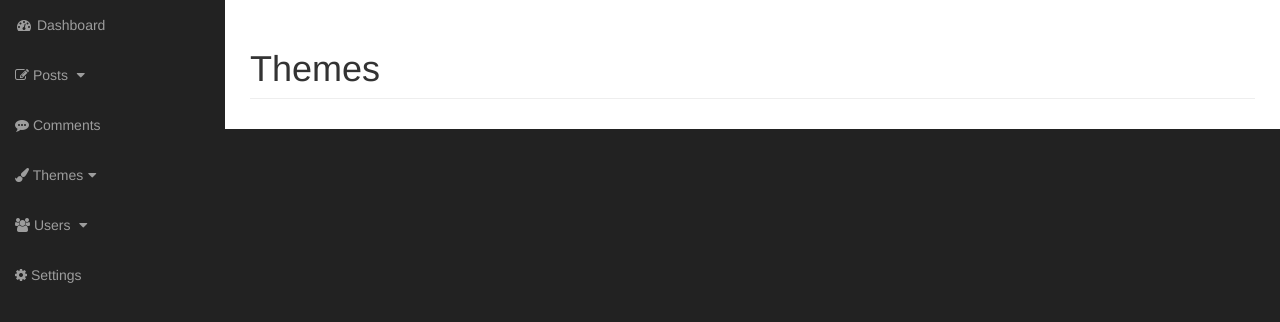
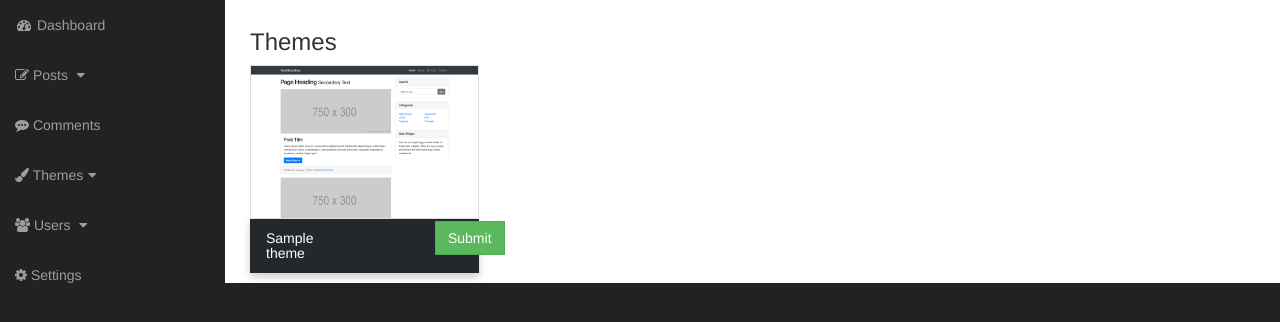
Before and after one commit to KoichaDev/koicha-cms, a PHP site: page /admin/themes.php in a window 1280 px wide. Shown: the part 51-373 px from the top of the page. Run offline with PHP 8.4, Linux system fonts and the light colour scheme; the visitor is signed in with stand-in values (Sample User, id 1); tables that the repository leaves empty or names only in its code hold one stand-in row (values such as "Sample post"); data that the repository does not hold is empty; some libraries are stand-ins or nearby versions.

Commit message:
Admin: Part 1 - Added Theme section to activate
- This section is just to activate, but not fully functional for the front page to be activated yet.
- TODO: Part 2 - Add the front-end to work when activating the theme

```diff
--- a/admin/includes/admin_header.php
+++ b/admin/includes/admin_header.php
@@ -50,6 +50,9 @@
     <!-- Toaster CSS  -->
     <link rel="stylesheet" href="https://cdnjs.cloudflare.com/ajax/libs/toastr.js/latest/css/toastr.min.css" integrity="sha256-ENFZrbVzylNbgnXx0n3I1g//2WeO47XxoPe0vkp3NC8=" crossorigin="anonymous" />
 
+    <!-- Card CSS -->
+    <link href="../css/card.css" rel="stylesheet">
+
 
     <!-- HTML5 Shim and Respond.js IE8 support of HTML5 elements and media queries -->
     <!-- WARNING: Respond.js doesn't work if you view the page via file:// -->
--- a/admin/includes/admin_navigation.php
+++ b/admin/includes/admin_navigation.php
@@ -55,6 +55,9 @@
                         <a href="javascript:;" data-toggle="collapse" data-target="#themes-dropdown"><i class="fa fa-paint-brush"></i> Themes<i class="fa fa-fw fa-caret-down"></i></a>
                         <ul id="themes-dropdown" class="collapse">
                             <li>
+                                <a href="themes.php"></i> Apperance</a>
+                            </li>
+                            <li>
                                 <a href="widget.php"></i> Widget</a>
                             </li>
                         </ul>
--- a/admin/themes.php
+++ b/admin/themes.php
@@ -1,30 +1,71 @@
 <?php include_once "./includes/admin_header.php"; ?>
 <body>
-
     <div id="wrapper">
-
-       <?php include_once "./includes/admin_navigation.php"; ?>
+        <?php include_once "./includes/admin_navigation.php"; ?>
 
         <div id="page-wrapper">
             <div class="container-fluid">
-                <!-- Page Heading -->
+                <?php
+                //echo getcwd();
+               // print_r(scandir("themes"));
+
+                ?>
+                <h3>Themes</h3>
                 <div class="row">
-                    <div class="col-lg-12">
-                        <h1 class="page-header">
-                            Themes
+                    <form action="" method="POST">
+<?php
 
-                        </h1>
 
-                    </div>
-                </div>
-                <!-- /.row -->
+    if(isset($_GET['id'])) {
+        $get_theme_id = $_GET['id'];
+        $query = "UPDATE themes SET theme_value = 0 WHERE theme_value = 1 ";
+        $result = mysqli_query($connection, $query);
 
-            </div>
-            <!-- /.container-fluid -->
+        $query = "UPDATE themes SET theme_value = 1 WHERE theme_id = $get_theme_id";
+        $result = mysqli_query($connection, $query);
+    }
 
-        </div>
-        <!-- /#page-wrapper -->
-
-    </div>
-
-    <?php include_once "./includes/admin_footer.php"; ?>
+    $query = "SELECT * FROM themes";
+    $result = mysqli_query($connection, $query);
+    while($row = mysqli_fetch_assoc($result)) {
+        $theme_id = $row['theme_id'];
+        $theme_name = $row['theme_name'];
+        $theme_image = $row['theme_image'];
+        $theme_value = $row['theme_value'];
+                    ?>
+                        <div class="col-md-3">
+                            <img src="../img/blog-home.png" class="img-thumbnail" alt="" srcset="">
+                            <div class="card-body">
+                                <div class="row">
+                                    <div class="col-sm-12">
+                                        <div class="row">
+                                            <?php
+                                                if($theme_value == 1) { ?>
+                                                    <div class="col-xs-8 col-sm-6">
+                                                        <h5><span style="color: red;">ACTIVE:</span> <?php echo $theme_name; ?></h5>
+                                                    </div>
+                                                    <div class="col-xs-4 col-sm-6"></div>
+                                                    <?php
+                                                } else { ?>
+                                                    <div class="col-xs-8 col-sm-6">
+                                                        <h5><?php echo $theme_name; ?></h5>
+                                                    </div>
+                                                    <div class="col-xs-4 col-sm-6">
+                                                        <a href="themes.php?id=<?php echo $theme_id; ?>" class="btn btn-success col-md-offset-8" style="border-radius: 0px;">Submit</a>
+                                                    </div>
+                                                <?php
+                                                }
+                                            ?>
+                                        </div>
+                                    </div>
+                                </div>
+                            </div>
+                        </div>
+                    <?php
+    }
+    ?>
+                    </div><!-- Row -->
+                </form>
+            </div><!-- container-fluid -->
+        </div> <!-- Wrapper -->
+<?php include_once "./includes/admin_footer.php"; ?>
--- /dev/null
+++ b/admin/themes/koicha/index.php
@@ -0,0 +1 @@
+asdiasjdiasjdio
--- /dev/null
+++ b/css/card.css
@@ -0,0 +1,16 @@
+.img-thumbnail {
+    padding: 0px;
+    border-radius: 0px;
+}
+.card-body {
+    box-shadow: 0 4px 8px 0 rgba(0, 0, 0, 0.2);
+    transition: 0.3s;
+    width: 100%;
+    background-color: #23282d;
+    color: #fff;
+    padding: 2px 16px;
+}
+
+.card-body:hover {
+    box-shadow: 0 8px 16px 0 rgba(0, 0, 0, 0.2);
+}
--- a/includes/header.php
+++ b/includes/header.php
@@ -6,6 +6,8 @@
     session_cache_limiter('private_no_expire');
     ob_start();
     session_start();
+
+
 ?>
 
 
--- a/includes/sidebar.php
+++ b/includes/sidebar.php
@@ -23,7 +23,7 @@
     <?php
     // Login for the widget
     if($login_widget == "1") {
-        include "widget/login-widget.php";
+        include "widget/login_widget.php";
     }
     ?>
 
--- a/includes/widget/login-widget.php
+++ b/includes/widget/login_widget.php
@@ -11,5 +11,8 @@
                 <button class="btn btn-primary" id="login-btn" type="submit" name="login">Submit</button>
             </span>
         </div>
+        <div class="form-group" style="padding-top: 8px; padding-left: 3px;">
+            <a href="./../../registration.php">Create an account</a>
+        </div>
         </form>
 </div>
```
Also changed, not shown: .htaccess (deleted), img/blog-home.png (added), img/kisspng-cascading-style-sheets-javascript-html-css3-jquery-logo-5ac78cfa148694.1772279515230271940841.jpg (added), img/php-logo.png (added).
